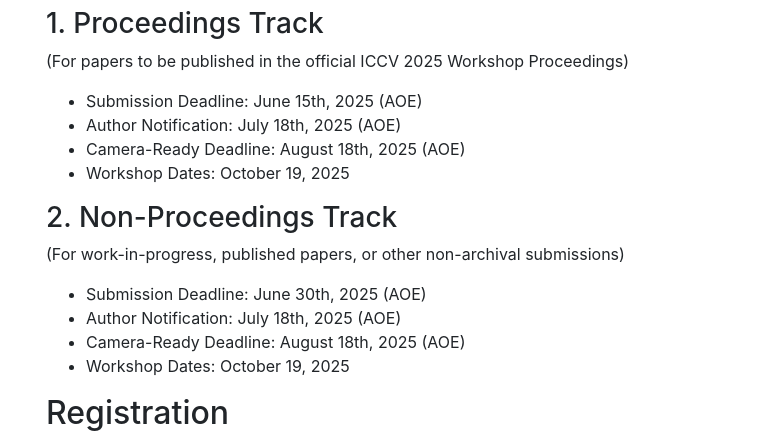
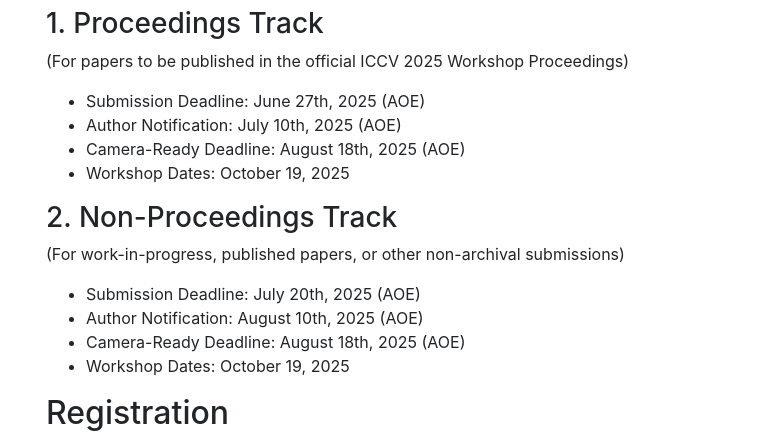
Before and after one commit to cv4dc/cv4dc.github.io, a Jekyll site: the page built from 2025/call-for-papers.md, in a window 1280 px wide and 900 px high, scrolled down 1786 px. Shown: the part 255-688 px from the top of the window, without its empty margins (54-830 px from the left). Built offline with Jekyll 4.4.1, drawn with Linux system fonts in a browser that asks for light colours; nearby versions of some CDN libraries; comment, search, counter and statistics services are not loaded.

Commit message:
update cfp

```diff
--- a/2025/call-for-papers.md
+++ b/2025/call-for-papers.md
@@ -57,15 +57,15 @@
 
 ### 1. Proceedings Track
 (For papers to be published in the official ICCV 2025 Workshop Proceedings)
-- Submission Deadline: June 15th, 2025 (AOE)
-- Author Notification: July 18th, 2025 (AOE)
+- Submission Deadline: June 27th, 2025 (AOE)
+- Author Notification: July 10th, 2025 (AOE)
 - Camera-Ready Deadline: August 18th, 2025 (AOE)
 - Workshop Dates: October 19, 2025
 
 ### 2. Non-Proceedings Track
 (For work-in-progress, published papers, or other non-archival submissions)
-- Submission Deadline: June 30th, 2025 (AOE)
-- Author Notification: July 18th, 2025 (AOE)
+- Submission Deadline: July 20th, 2025 (AOE)
+- Author Notification: August 10th, 2025 (AOE)
 - Camera-Ready Deadline: August 18th, 2025 (AOE)
 - Workshop Dates: October 19, 2025
 
```
